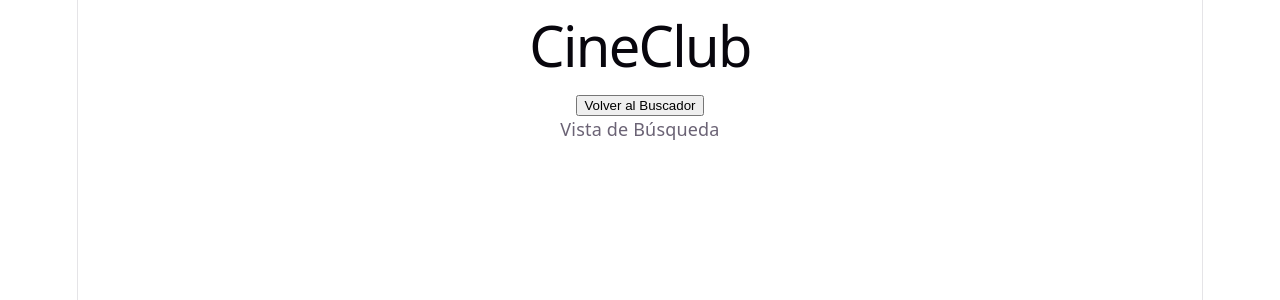
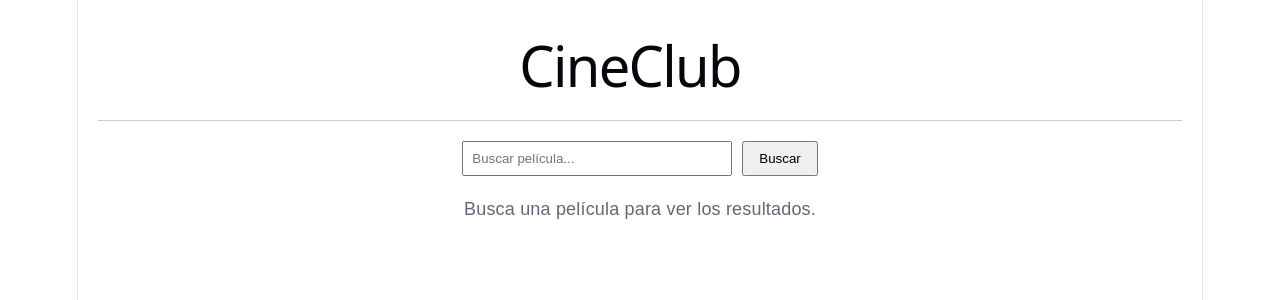
Before and after one commit to lucianocrespo/parcial_CineClub, a React (Vite) app in the folder front/: page / in a window 1280 px wide. Shown: the top 300 px of the page. Built offline with nearby package versions, Linux system fonts and the light colour scheme.

Commit message:
Buscador, estados de carga/error y grilla de películas

```diff
--- a/front/src/App.jsx
+++ b/front/src/App.jsx
@@ -1,30 +1,73 @@
 import { useState } from 'react'
+import SearchBar from './Componentes/SearchBar'
+import MovieGrid from './Componentes/MovieGrid'
 
 const App = () => {
   const [currentView, setCurrentView] = useState('search')
   const [selectedMovieId, setSelectedMovieId] = useState(null)
 
+  // Estados para manejar los datos del servidor
+  const [movies, setMovies] = useState([])
+  const [isLoading, setIsLoading] = useState(false)
+  const [errorMessage, setErrorMessage] = useState(null)
+
+  // Función que se dispara al enviar el formulario
+  const handleSearch = async (query) => {
+    setIsLoading(true)
+    setErrorMessage(null)
+
+    try {
+      // Leemos la variable de entorno de Vite
+      const baseUrl = import.meta.env.VITE_API_URL
+      const response = await fetch(`${baseUrl}/movies/search?q=${query}`)
+
+      if (!response.ok) {
+        throw new Error('Error en la respuesta del servidor')
+      }
+
+      const data = await response.json()
+      setMovies(data.results)
+    } catch (error) {
+      setErrorMessage('Hubo un error al buscar las películas. Verificá que el servidor esté encendido.')
+    } finally {
+      setIsLoading(false)
+    }
+  }
+
+  const goToDetail = (id) => {
+    setSelectedMovieId(id)
+    setCurrentView('detail')
+  }
+
   return (
-    <div>
-      <header>
-        <h1>CineClub</h1>
-        {/* Botón para volver a inicio */}
-        <button onClick={() => setCurrentView('search')}>
-          Volver al Buscador
-        </button>
+    <div style={{ fontFamily: 'sans-serif', padding: '20px' }}>
+      <header style={{ marginBottom: '20px', borderBottom: '1px solid #ccc', paddingBottom: '10px' }}>
+        <h1 style={{ display: 'inline-block', marginRight: '20px' }}>CineClub</h1>
+        {currentView === 'detail' && (
+          <button onClick={() => setCurrentView('search')}>
+            Volver al Buscador
+          </button>
+        )}
       </header>
 
       <main>
         {currentView === 'search' && (
           <div>
-            {/* SearchBar y MovieGrid */}
-            <p>Vista de Búsqueda</p>
+            <SearchBar onSearch={handleSearch} />
+
+            {/* Renderizado condicional de los estados */}
+            {isLoading && <p>Cargando resultados...</p>}
+            {errorMessage && <p style={{ color: 'red', fontWeight: 'bold' }}>{errorMessage}</p>}
+
+            {/* Si no está cargando y no hay error, mostramos la grilla */}
+            {!isLoading && !errorMessage && (
+              <MovieGrid movies={movies} onMovieSelect={goToDetail} />
+            )}
           </div>
         )}
 
         {currentView === 'detail' && (
           <div>
-            {/* MovieDetail */}
             <p>Vista de Detalle de la película {selectedMovieId}</p>
           </div>
         )}
--- a/front/src/Componentes/MovieCard.jsx
+++ b/front/src/Componentes/MovieCard.jsx
@@ -1,7 +1,24 @@
-const MovieCard = () => {
+const MovieCard = ({ movie, onMovieSelect }) => {
+  // mostramos el poster (y nos aseguramos de que la página no se rompa si falta una foto)
+  const imageUrl = movie.poster_path
+    ? `https://image.tmdb.org/t/p/w300${movie.poster_path}`
+    : 'https://via.placeholder.com/300x450?text=Sin+Imagen'
+
+  // Extraemos solo el año de la fecha de lanzamiento
+  const year = movie.release_date ? movie.release_date.substring(0, 4) : 'N/A'
+
+  // El puntaje general de TMDB
+  const score = movie.vote_average ? movie.vote_average.toFixed(1) : '0'
+
   return (
-    <div>
-      <h2>Componente MovieCard</h2>
+    <div
+      onClick={() => onMovieSelect(movie.id)}
+      style={{ border: '1px solid #ccc', padding: '10px', width: '200px', cursor: 'pointer', borderRadius: '8px' }}
+    >
+      <img src={imageUrl} alt={movie.title} style={{ width: '100%', borderRadius: '4px' }} />
+      <h3 style={{ fontSize: '16px', margin: '10px 0' }}>{movie.title}</h3>
+      <p style={{ margin: '5px 0' }}>Año: {year}</p>
+      <p style={{ margin: '5px 0' }}>Puntaje: {score} ⭐</p>
     </div>
   )
 }
--- a/front/src/Componentes/MovieGrid.jsx
+++ b/front/src/Componentes/MovieGrid.jsx
@@ -1,7 +1,19 @@
-const MovieGrid = () => {
+import MovieCard from './MovieCard'
+
+const MovieGrid = ({ movies, onMovieSelect }) => {
+  if (movies.length === 0) {
+    return <p>Busca una película para ver los resultados.</p>
+  }
+
   return (
-    <div>
-      <h2>Componente MovieGrid</h2>
+    <div style={{ display: 'flex', flexWrap: 'wrap', gap: '20px' }}>
+      {movies.map(movie => (
+        <MovieCard
+          key={movie.id}
+          movie={movie}
+          onMovieSelect={onMovieSelect}
+        />
+      ))}
     </div>
   )
 }
```
